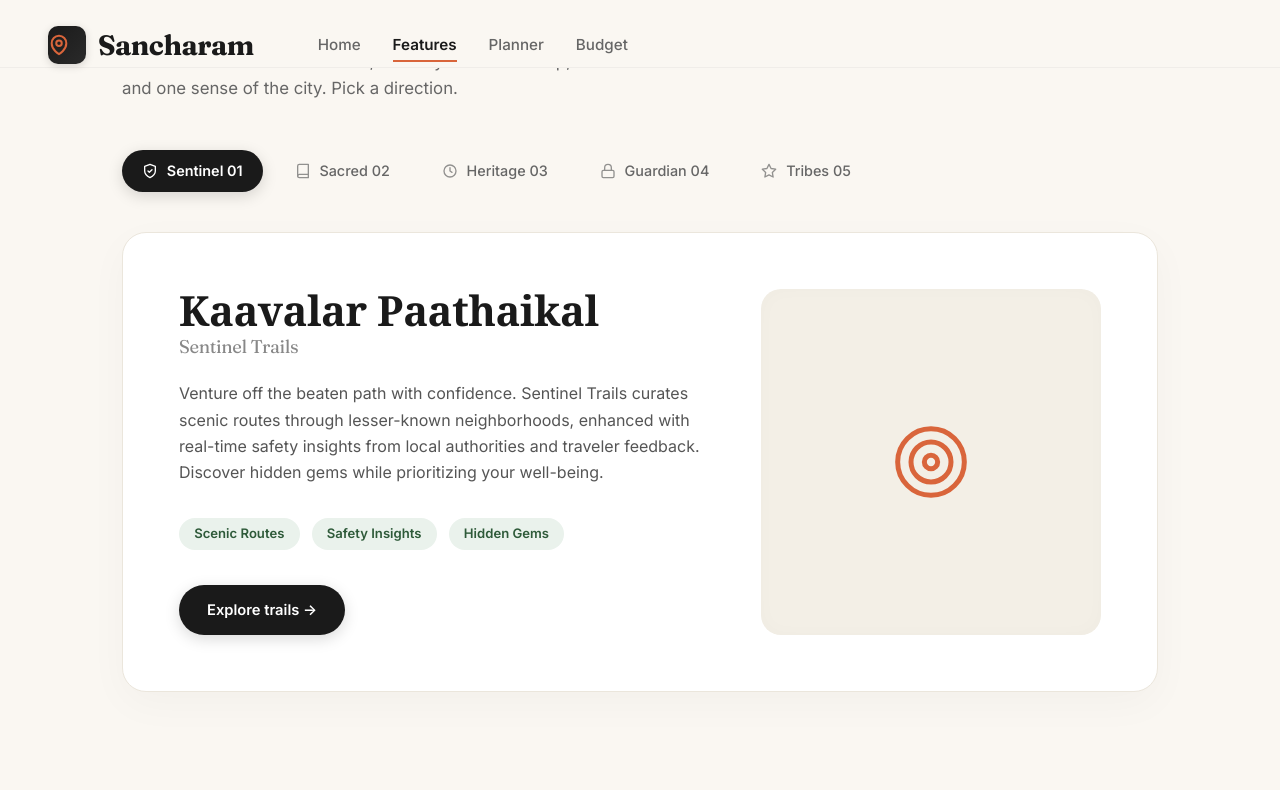
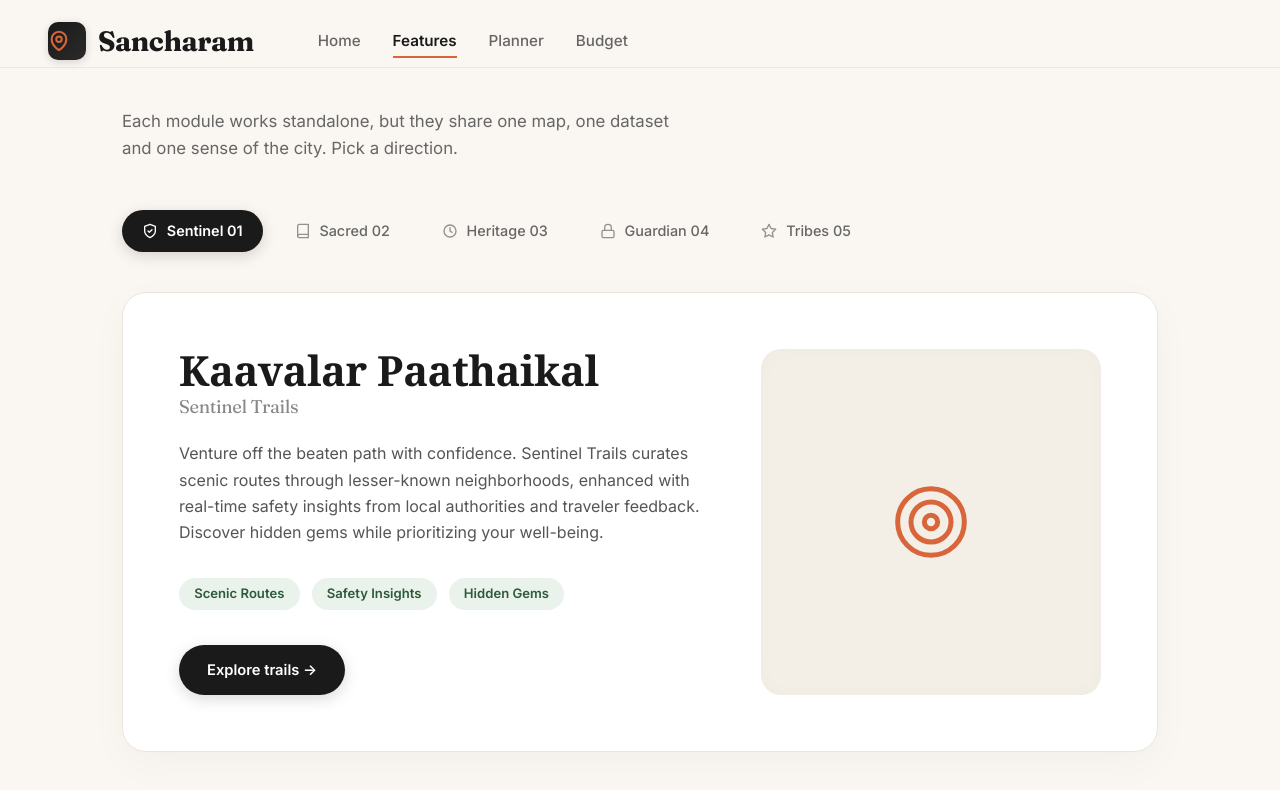
Before and after one commit to jeyaprasad/Sancharam_AI, a React (Vite) app: page /features in a window 1280 px wide. Shown: the top 790 px of the page. Built offline with nearby package versions, Linux system fonts and the light colour scheme; no server answers; a web font is replaced by a local one.

Commit message:
Make header sticky in Features.jsx so top text is never covered

```diff
--- a/src/pages/Features.jsx
+++ b/src/pages/Features.jsx
@@ -131,14 +131,18 @@ const Features = () => {
       {/* ── HEADER ── */}
       <header
         style={{
-          padding: '1.5rem 3rem',
+          position: 'sticky',
+          top: 0,
+          zIndex: 1000,
+          padding: '1.25rem 3rem',
           display: 'flex',
           justify: 'space-between',
           alignItems: 'center',
           gap: '2rem',
           flexWrap: 'wrap',
           backgroundColor: '#FAF7F2',
-          borderBottom: '1px solid rgba(0,0,0,0.04)'
+          borderBottom: '1px solid rgba(0,0,0,0.06)',
+          backdropFilter: 'blur(12px)'
         }}
       >
         {/* Logo */}
@@ -227,7 +231,7 @@ const Features = () => {
       </header>
 
       {/* ── MAIN CONTENT WRAPPER ── */}
-      <main style={{ maxWidth: '1100px', margin: '0 auto', padding: '3rem 2rem 6rem 2rem' }}>
+      <main style={{ maxWidth: '1100px', margin: '0 auto', padding: '2.5rem 2rem 6rem 2rem' }}>
         {/* Sub-heading text */}
         <p
           style={{
```
